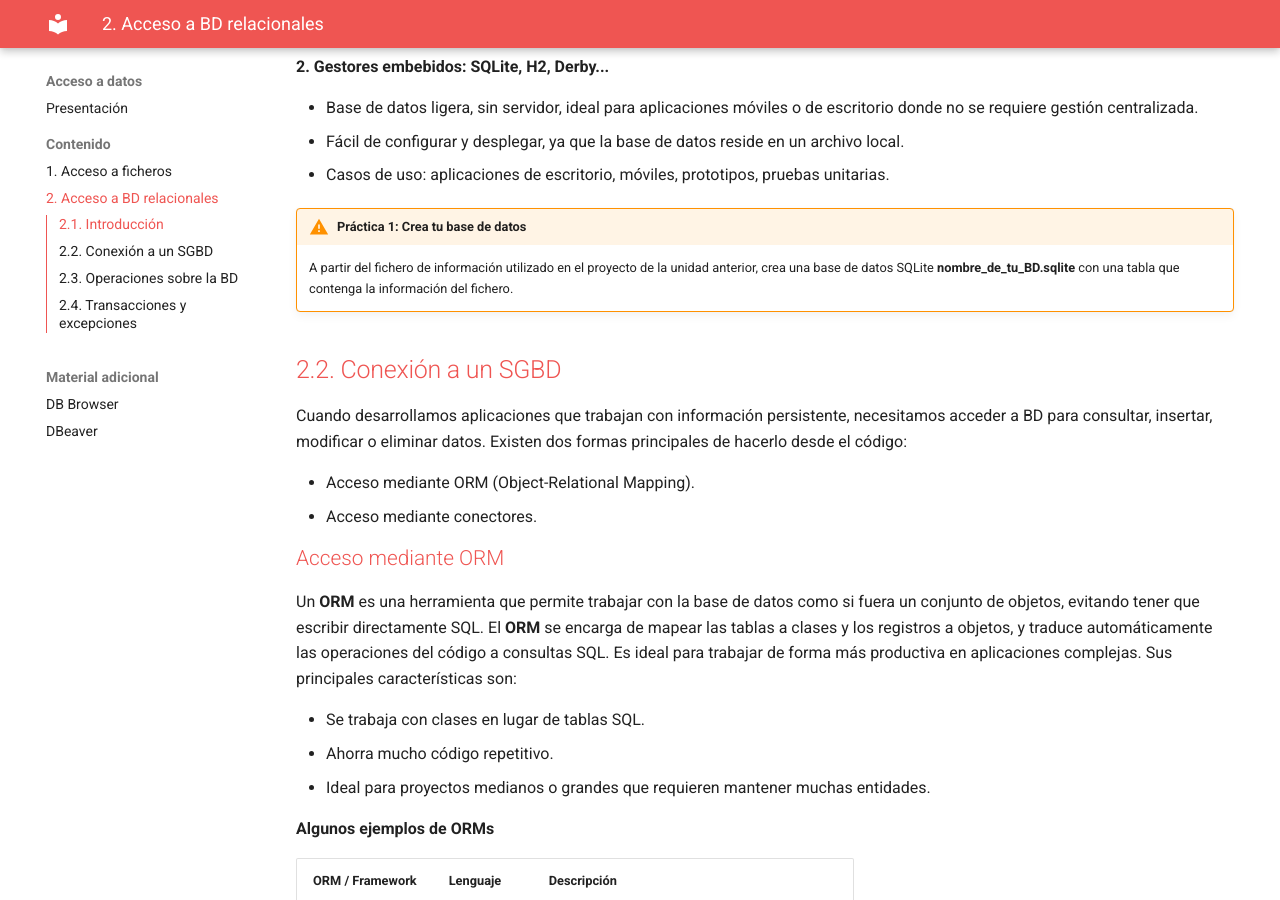
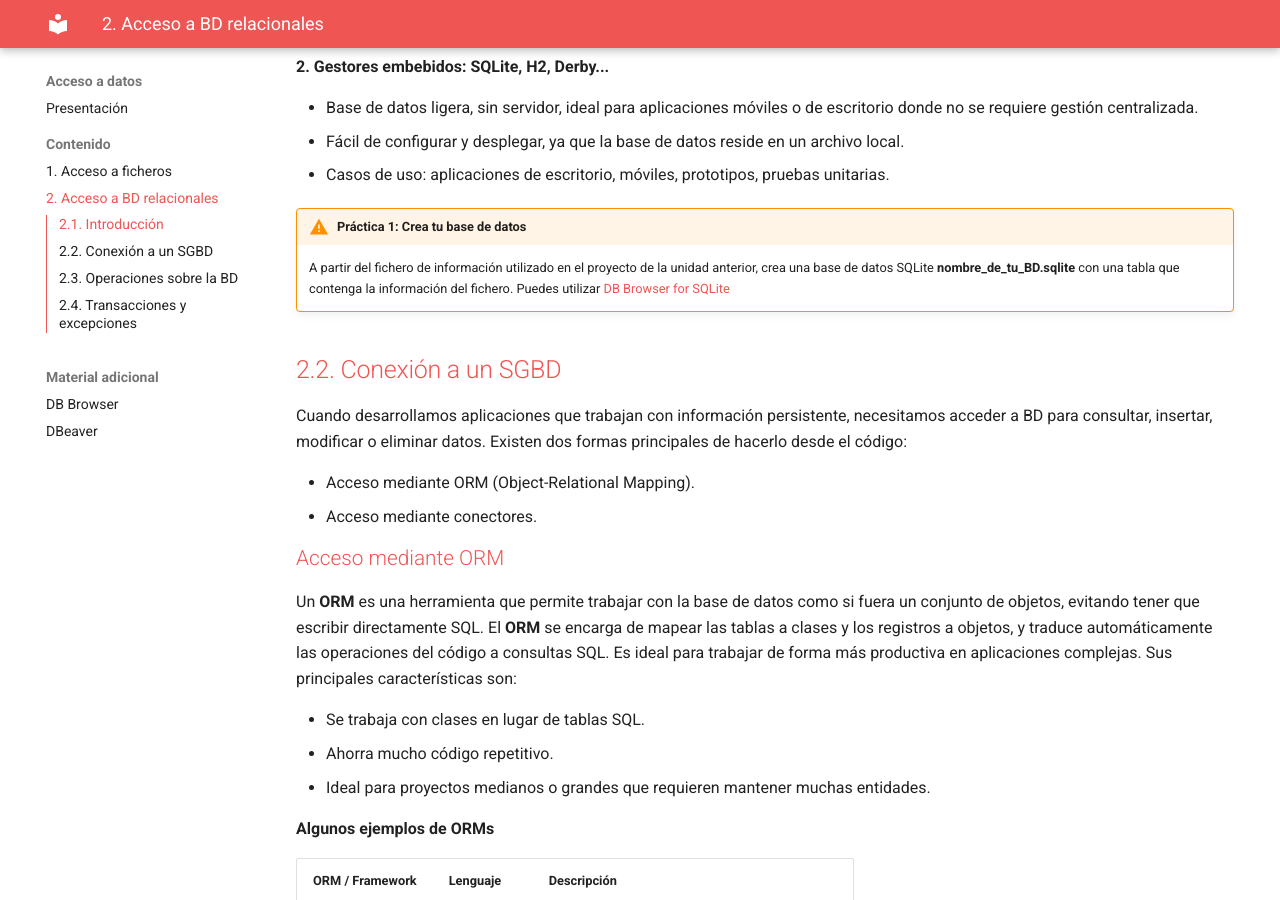
Before and after one commit to bpaterna/acceso_datos, an MkDocs documentation site: the page built from docs/2_BD_relacionales.md, in a window 1280 px wide and 900 px high, scrolled down 1932 px. Built offline with MkDocs 1.6.1 and Material for MkDocs 9.7.7, drawn with Linux system fonts in a browser that asks for light colours.

Commit message:
Update 2_BD_relacionales.md

```diff
--- a/docs/2_BD_relacionales.md
+++ b/docs/2_BD_relacionales.md
@@ -65,7 +65,7 @@ Conocer qué **tipo de gestor de base de datos** se está utilizando es esencial
 - Casos de uso: aplicaciones de escritorio, móviles, prototipos, pruebas unitarias.
 
 !!! warning "Práctica 1: Crea tu base de datos"
-    A partir del fichero de información utilizado en el proyecto de la unidad anterior, crea una base de datos SQLite **nombre_de_tu_BD.sqlite** con una tabla que contenga la información del fichero.
+    A partir del fichero de información utilizado en el proyecto de la unidad anterior, crea una base de datos SQLite **nombre_de_tu_BD.sqlite** con una tabla que contenga la información del fichero. Puedes utilizar [DB Browser for SQLite](/db_browser_sqlite.html)
 
 
 ## 2.2. Conexión a un SGBD
```
